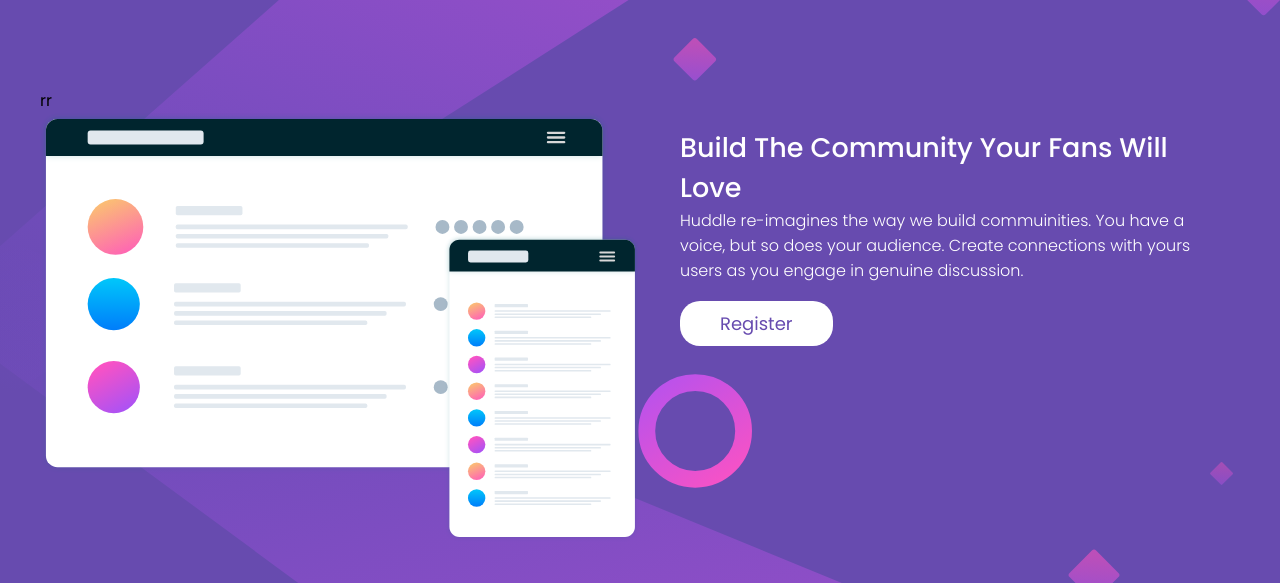
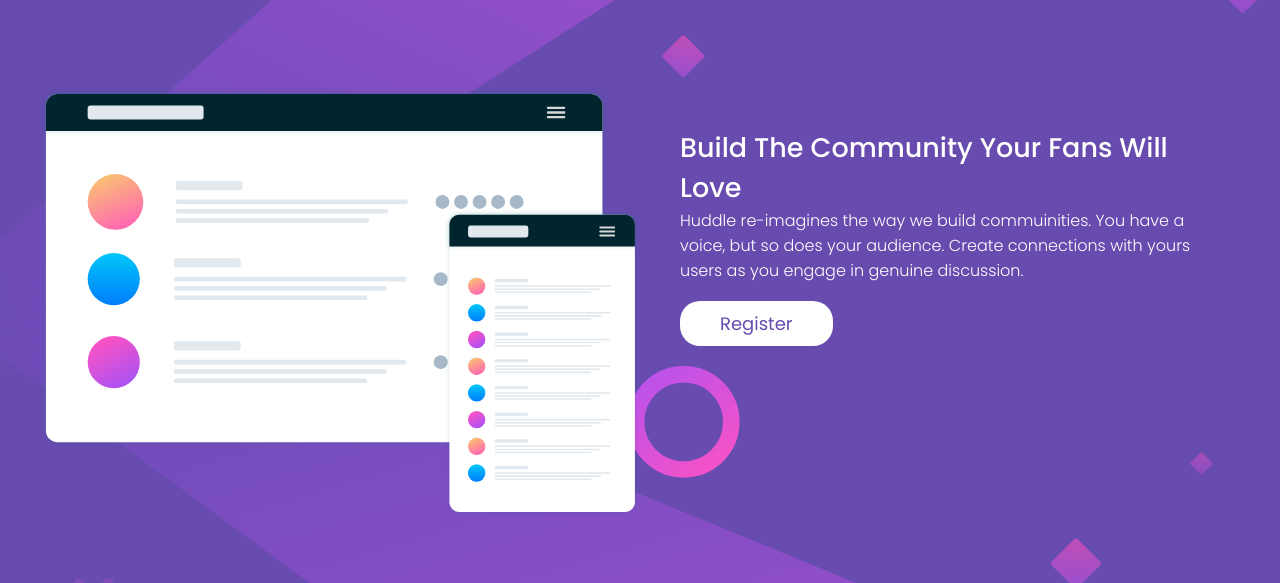
Before and after one commit to gabs-txr/projeto-huddle-base, a plain HTML site: page index.html in a window 1280 px wide. Shown: the part 125-708 px from the top of the page. Drawn offline with Linux system fonts and the light colour scheme.

Commit message:
index.html

```diff
--- a/index.html
+++ b/index.html
@@ -28,7 +28,7 @@
     <section class="container">
       <div class="image">
         <picture>
-          rr<img src="./src/images/illustration-mockups.svg" alt="Illustration Mockups">
+          <img src="./src/images/illustration-mockups.svg" alt="Illustration Mockups">
         </picture>
       </div>
       <div class="info">
```
